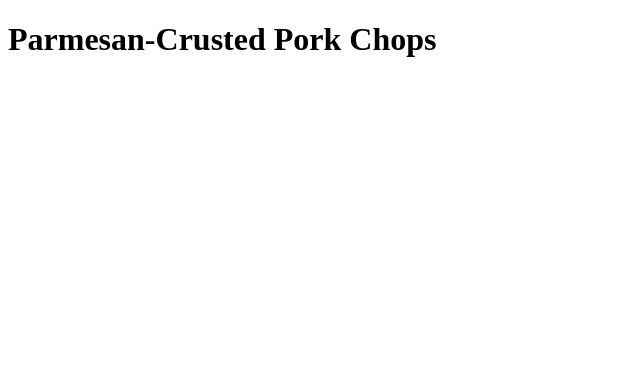
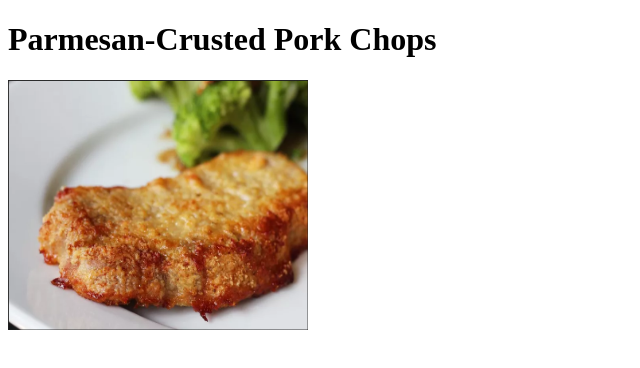
Before and after one commit to wards22/odin-recipes, a plain HTML site: page recipes/parmesan-crusted-pork-chops.html in a window 1280 px wide. Shown: the whole page, without its empty margins (0-640 px from the left). Drawn offline with Linux system fonts and the light colour scheme.

Commit message:
Add pork chop image to pork chop recipe page

```diff
--- a/recipes/parmesan-crusted-pork-chops.html
+++ b/recipes/parmesan-crusted-pork-chops.html
@@ -8,5 +8,7 @@
 
     <body>
         <h1>Parmesan-Crusted Pork Chops</h1>
+        <img src="../img/parmesan-crusted-pork-chops.png" alt="Glistening Parmesan-Crusted Pork Chops"
+        height="250" width="300">
     </body>
 </html>
```
